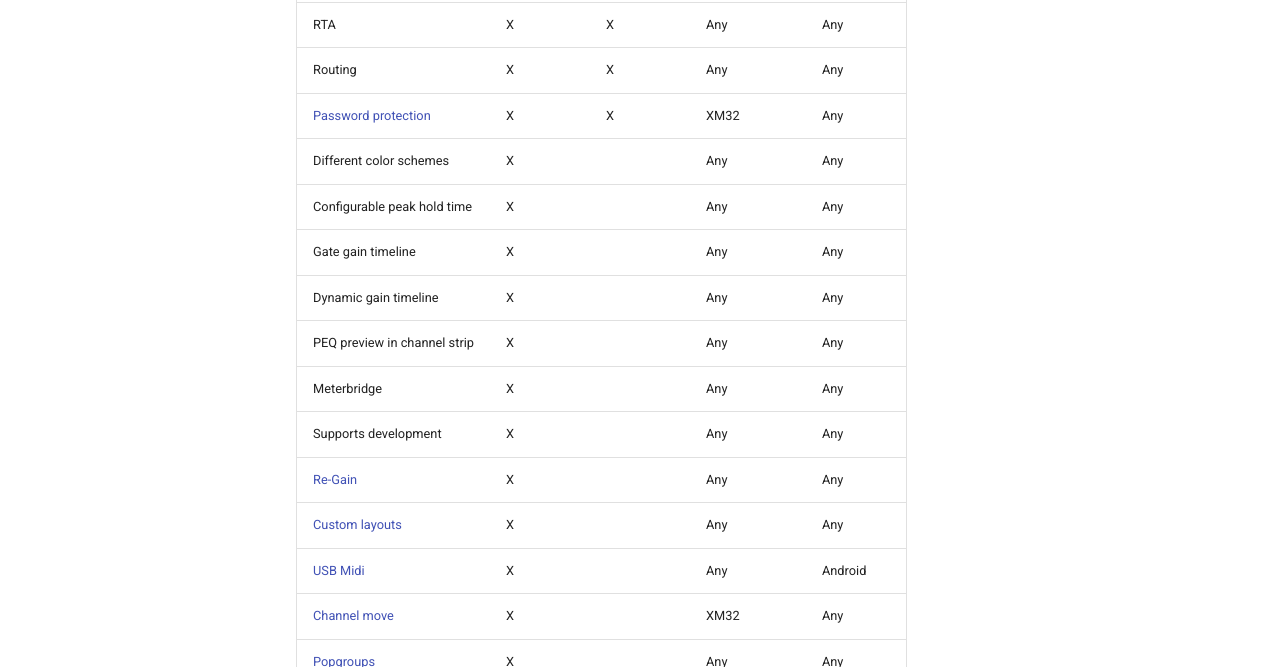
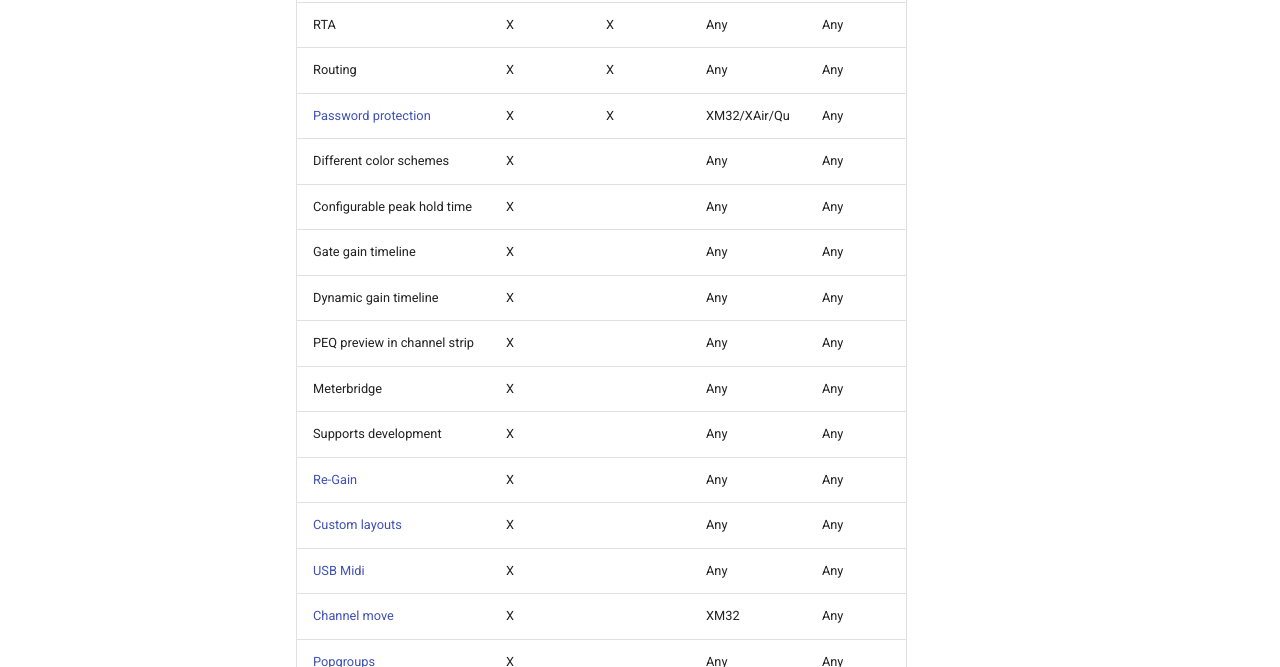
Before and after one commit to davidgiga1993/mixing-station-docs, an MkDocs documentation site: the page built from docs/feature-list.md, in a window 1280 px wide and 1398 px high. Shown: the part 492-1159 px from the top of the window. Built offline with MkDocs 1.6.1 and Material for MkDocs 9.7.7, drawn with Linux system fonts in a browser that asks for light colours.

Commit message:
Update feature-list.md

```diff
--- a/docs/feature-list.md
+++ b/docs/feature-list.md
@@ -10,7 +10,7 @@ This page lists all the special features in the professional version.
 | [Unlimited DCA](layer-idcas.md) | X | X | Any | Any |
 | RTA | X | X | Any | Any |
 | Routing | X| X | Any | Any |
-| [Password protection](xm32/bus-password.md) | X | X | XM32 | Any |
+| [Password protection](xm32/bus-password.md) | X | X | XM32/XAir/Qu | Any |
 | Different color schemes | X | | Any | Any |
 | Configurable peak hold time | X | | Any | Any |
 | Gate gain timeline | X | | Any | Any |
@@ -20,7 +20,7 @@ This page lists all the special features in the professional version.
 | Supports development | X | | Any | Any |
 | [Re-Gain](re-gain.md) | X | | Any | Any |
 | [Custom layouts](custom-layouts.md) | X | | Any | Any |
-| [USB Midi](usb-midi.md) | X | | Any | Android |
+| [USB Midi](usb-midi.md) | X | | Any | Any |
 | [Channel move](xm32/channel-move.md) | X | | XM32 | Any |
 | [Popgroups](app-settings.md) | X | | Any | Any |
 | Dashboard view | X | | Any | Any |
```
